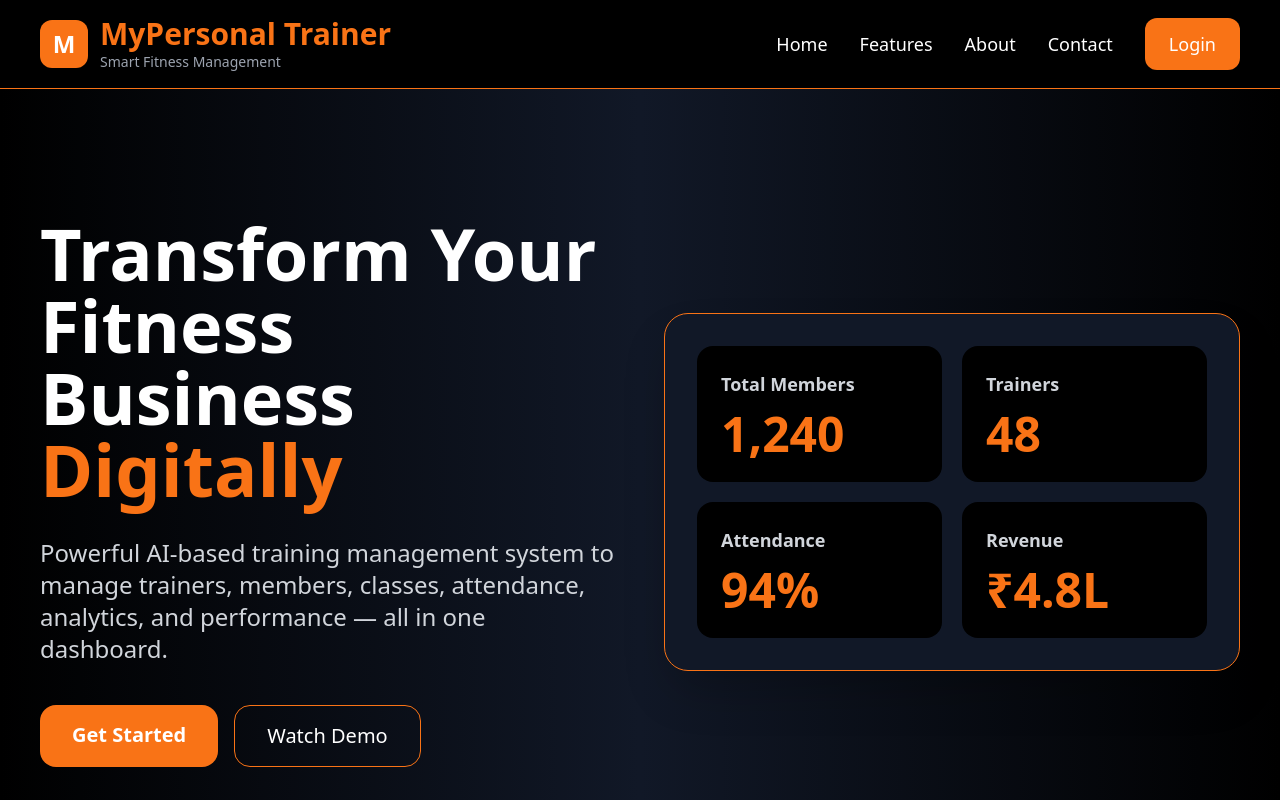
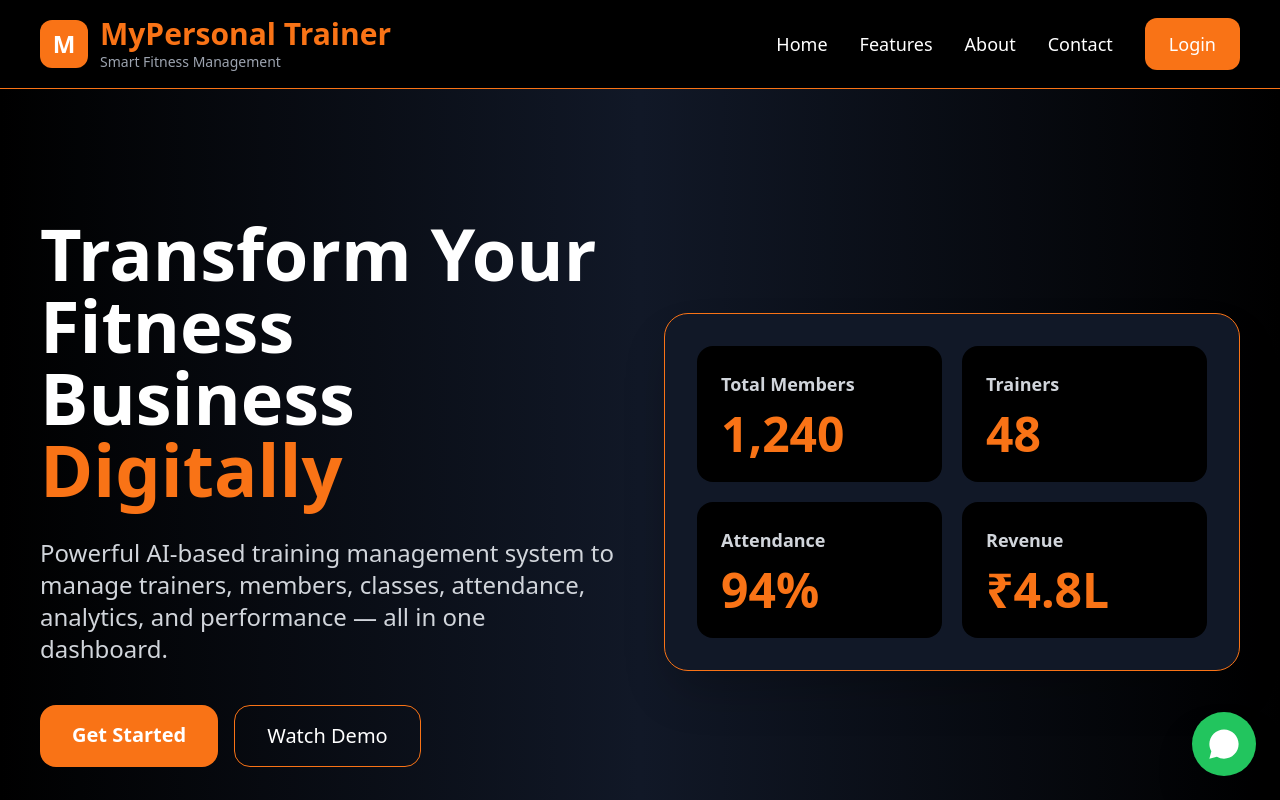
Before and after one commit to elllp24/mypersonal-trainer, a React (Create React App) app: page / in a window 1280 px wide. Shown: the top 800 px of the page. Built offline with nearby package versions, Linux system fonts and the light colour scheme.

Commit message:
added whatsapp floating button

```diff
--- a/src/pages/Home.jsx
+++ b/src/pages/Home.jsx
@@ -501,6 +501,27 @@ export default function Home() {
 
 </footer>
 
+
+{/* WHATSAPP FLOATING BUTTON */}
+
+<a
+  href="https://wa.me/6597916144"
+  target="_blank"
+  rel="noopener noreferrer"
+  className="fixed bottom-6 right-6 bg-green-500 hover:bg-green-600 text-white w-16 h-16 rounded-full flex items-center justify-center shadow-2xl z-50 transition transform hover:scale-110"
+>
+
+  <svg
+    xmlns="http://www.w3.org/2000/svg"
+    viewBox="0 0 32 32"
+    fill="currentColor"
+    className="w-9 h-9"
+  >
+    <path d="M16.001 3C8.821 3 3 8.822 3 16.002c0 2.292.6 4.53 1.742 6.502L3 29l6.673-1.704A12.94 12.94 0 0 0 16 29c7.18 0 13.001-5.822 13.001-12.998C29.001 8.822 23.18 3 16.001 3z"/>
+  </svg>
+
+</a>
+
 </div>
   );
 }
```
Lines whose indentation alone changed are shown as unchanged.
